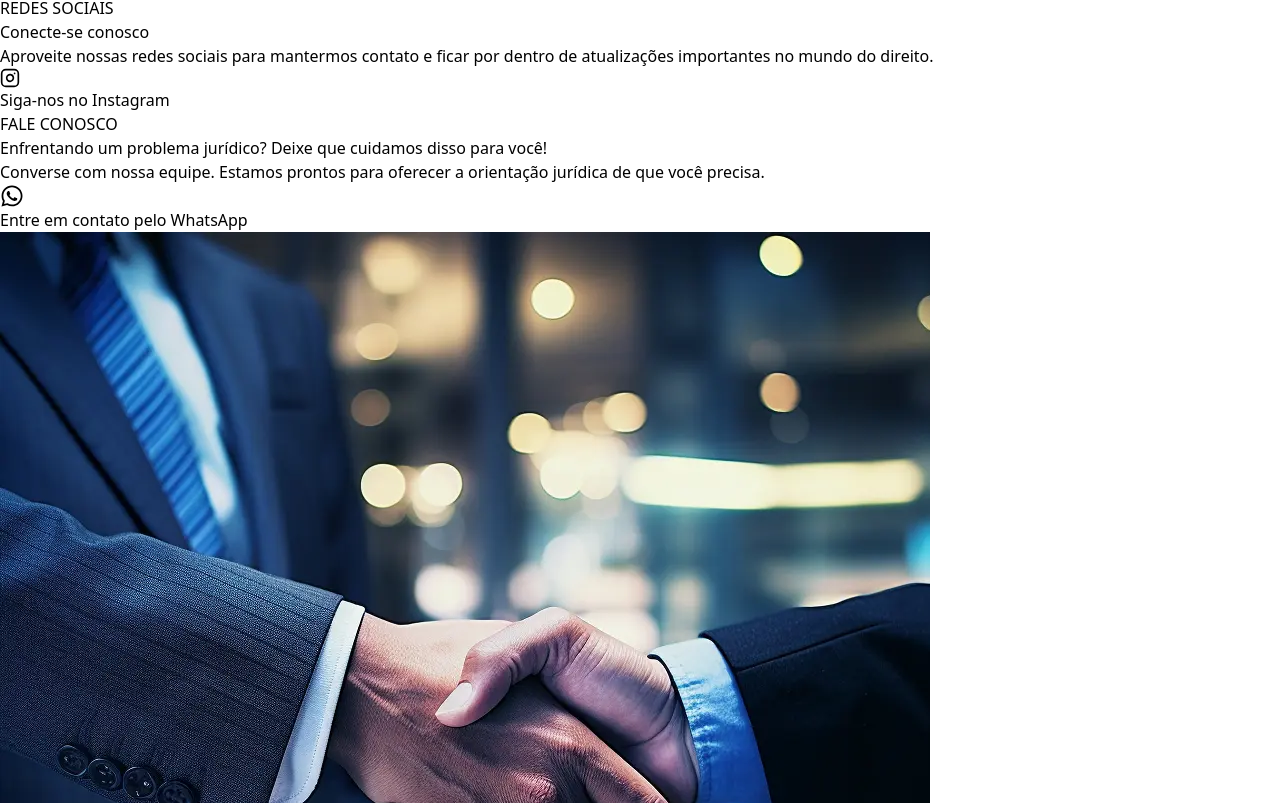
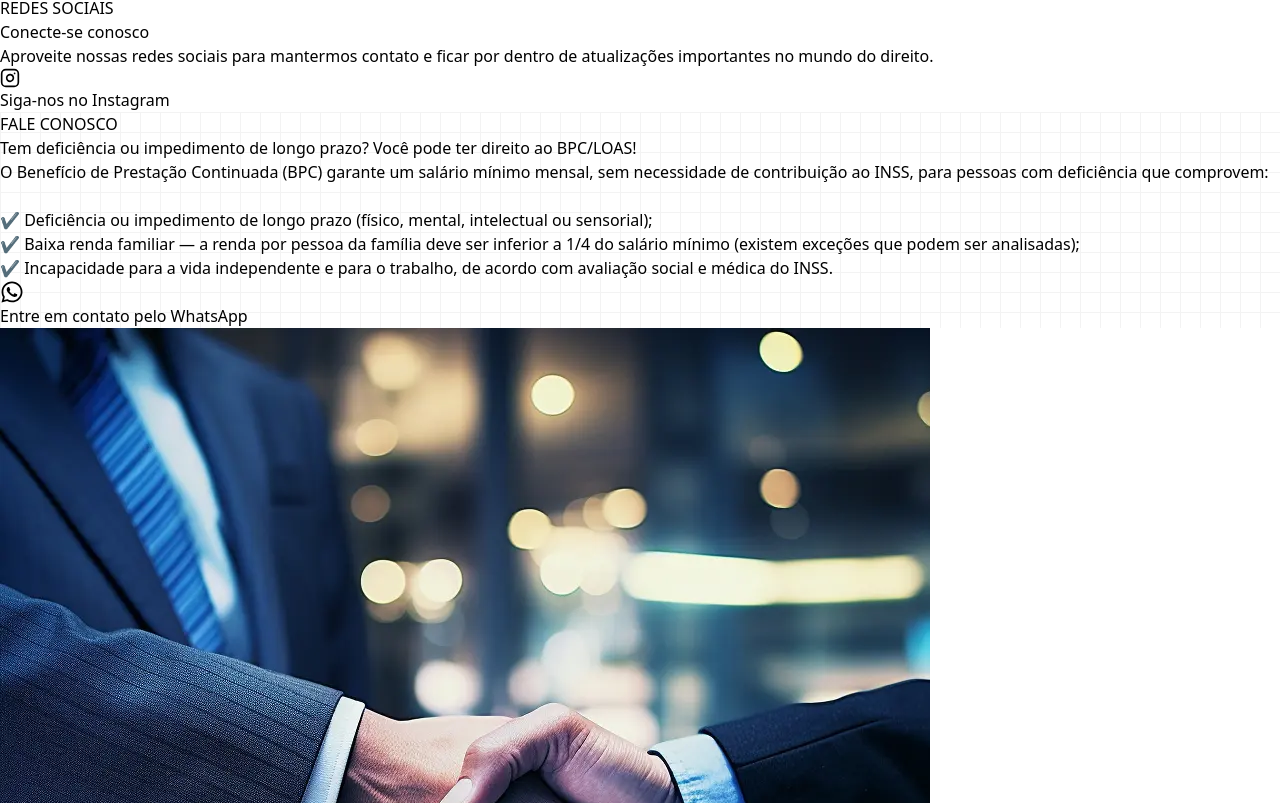
Before and after one commit to EdisonMatos/Lp-Cavalcante-Ribeiro, a React (Vite) app: page / in a window 1280 px wide. Shown: the part 3217-4020 px from the top of the page. Built offline with nearby package versions, Linux system fonts and the light colour scheme; a web font is replaced by a local one.

Commit message:
fix: Copy Cta e Squares

```diff
--- a/src/components/sections/Cta.jsx
+++ b/src/components/sections/Cta.jsx
@@ -13,7 +13,7 @@ export default function Cta({ colorMode = "default" }) {
   const bgClasses = {
     dark: "bg-[#1C1C1C]",
     light: "bg-[#F2F2F2]",
-    default: "bg-white",
+    default: "squares",
   };
   const textClasses = {
     dark: "text-white",
--- a/src/components/sections/Faq.jsx
+++ b/src/components/sections/Faq.jsx
@@ -14,7 +14,7 @@ export default function Faq({ colorMode }) {
   const bgClasses = {
     dark: "bg-[#1C1C1C]",
     light: "bg-[#F2F2F2]",
-    default: "bg-white",
+    default: "squares",
   };
   const textClasses = {
     dark: "text-white",
--- a/src/components/sections/FeaturesWithIcons.jsx
+++ b/src/components/sections/FeaturesWithIcons.jsx
@@ -10,7 +10,7 @@ export default function FeaturesWithIcons({ colorMode }) {
   const bgClasses = {
     dark: "bg-[#1C1C1C]",
     light: "bg-[#F2F2F2]",
-    default: "bg-white",
+    default: "Squares",
   };
   const textClasses = {
     dark: "text-white",
--- a/src/content/content.jsx
+++ b/src/content/content.jsx
@@ -446,9 +446,22 @@ const content = {
       backgroundImg: ctaWhatsappImgBg,
       miniTag: "FALE CONOSCO",
       title:
-        "Enfrentando um problema jurídico? Deixe que cuidamos disso para você!",
-      subtitle:
-        "Converse com nossa equipe. Estamos prontos para oferecer a orientação jurídica de que você precisa.",
+        "Tem deficiência ou impedimento de longo prazo? Você pode ter direito ao BPC/LOAS!",
+      subtitle: (
+        <p>
+          O Benefício de Prestação Continuada (BPC) garante um salário mínimo
+          mensal, sem necessidade de contribuição ao INSS, para pessoas com
+          deficiência que comprovem:
+          <br />
+          <br />✔ Deficiência ou impedimento de longo prazo (físico, mental,
+          intelectual ou sensorial);
+          <br />✔ Baixa renda familiar — a renda por pessoa da família deve ser
+          inferior a 1/4 do salário mínimo (existem exceções que podem ser
+          analisadas);
+          <br />✔ Incapacidade para a vida independente e para o trabalho, de
+          acordo com avaliação social e médica do INSS.
+        </p>
+      ),
       ctaButtonText: "Entre em contato pelo WhatsApp",
     },
     steps: {
```
